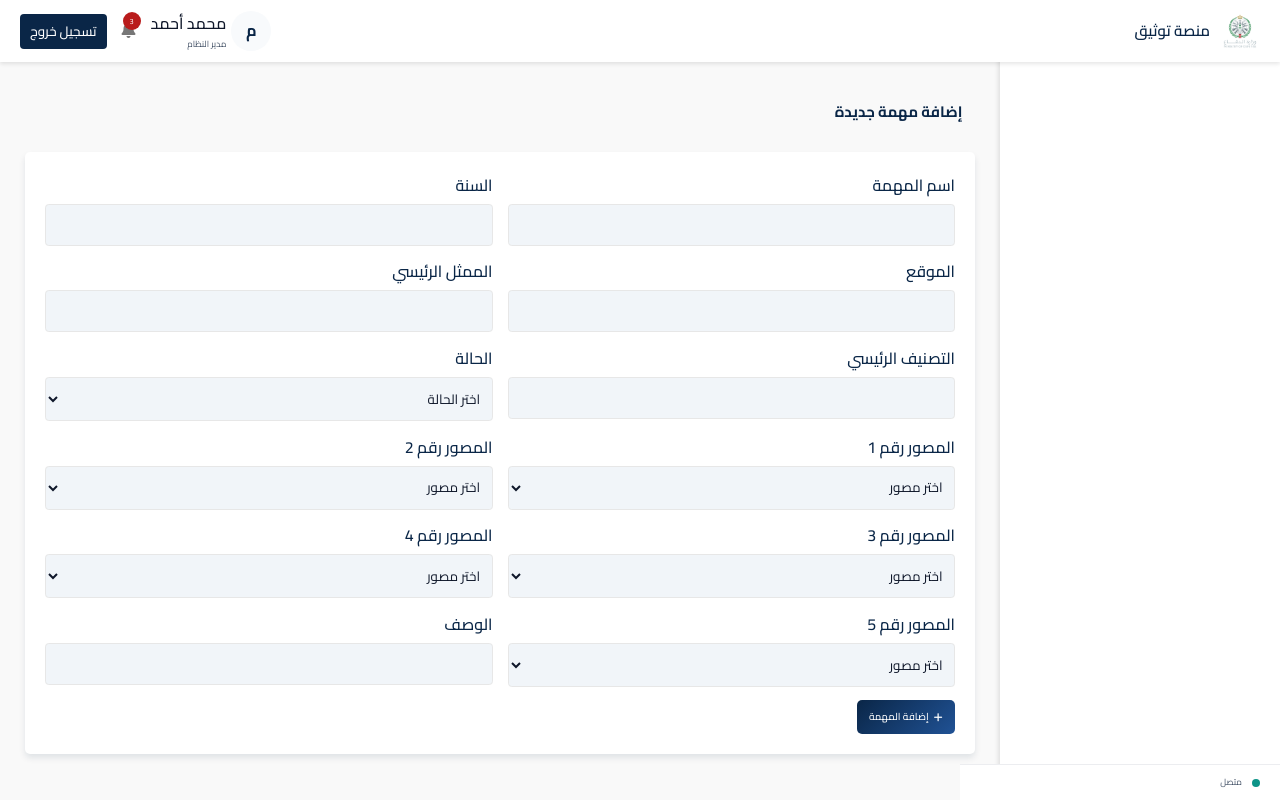
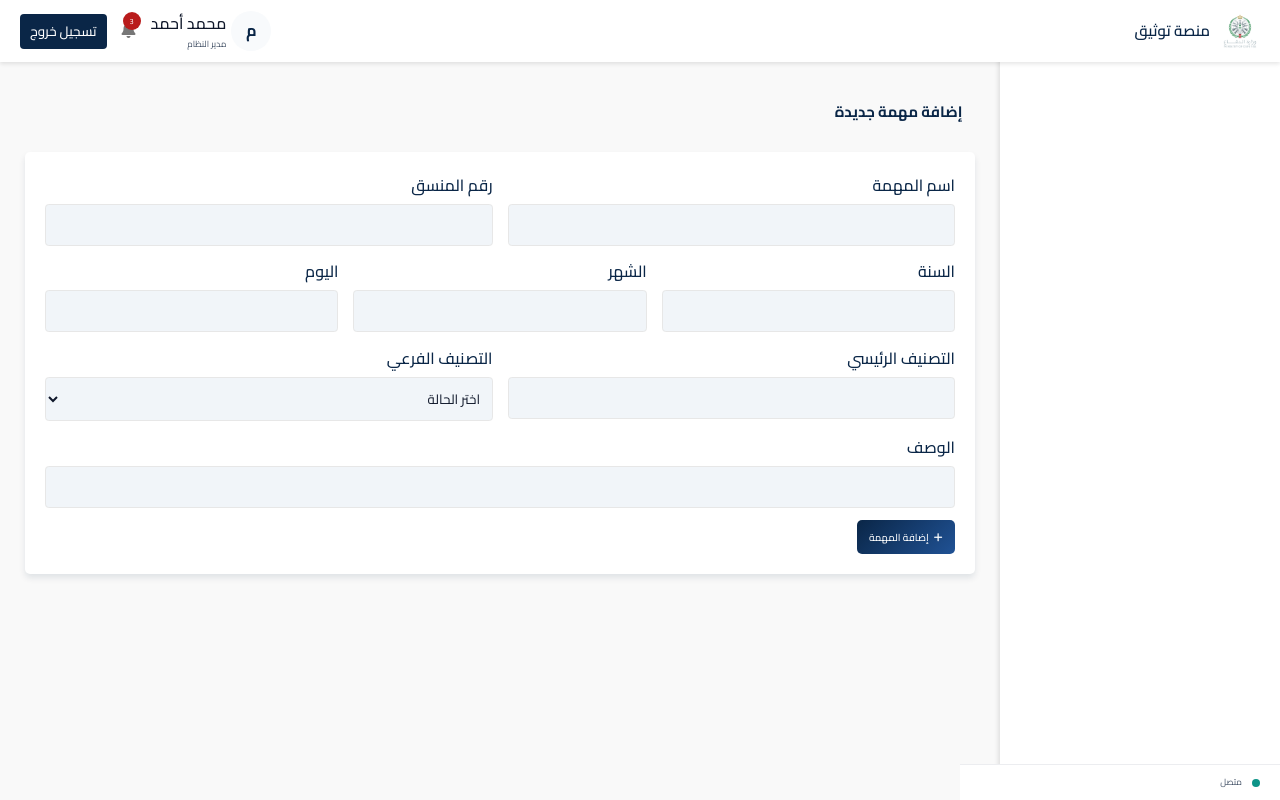
Before and after one commit to tawtheeq/tawtheeq, a React (Vite) app in the folder web/: page /dashboard/missions/addmission in a window 1280 px wide. Built offline with nearby package versions, Linux system fonts and the light colour scheme; the HTML template or start-up script is replaced by a standard one.

Commit message:
add get users functionality

```diff
--- a/web/src/pages/Addmission.jsx
+++ b/web/src/pages/Addmission.jsx
@@ -1,7 +1,12 @@
 import { useState } from 'react';
 import '../styles/pages/missions.scss';
+import { use } from 'react';
 
 export default function Addmission() {
+
+
+    const [mainCategories, setMainCtegories] = useState([])
+
     const [form, setForm] = useState({
         mission_name: '',
         year: '',
@@ -11,78 +16,20 @@ export default function Addmission() {
         status: '',
     });
 
-    const photographers = [
-        { id: 1, name: 'أحمد', delegationBalance: 5, leaves: [{ from: '2025-08-14', to: '2025-09-23' }] },
-        { id: 2, name: 'سارة', delegationBalance: 0, leaves: [] },
-        { id: 3, name: 'خالد', delegationBalance: 3, leaves: [{ from: '2025-08-14', to: '2025-09-01' }] },
-        { id: 4, name: 'مريم', delegationBalance: 2, leaves: [] },
-        { id: 5, name: 'يوسف', delegationBalance: 1, leaves: [{ from: '2025-09-10', to: '2025-09-15' }] },
-    ];
+    // const photographers = [
+    //     { id: 1, name: 'أحمد', delegationBalance: 5, leaves: [{ from: '2025-08-14', to: '2025-09-23' }] },
+    //     { id: 2, name: 'سارة', delegationBalance: 0, leaves: [] },
+    //     { id: 3, name: 'خالد', delegationBalance: 3, leaves: [{ from: '2025-08-14', to: '2025-09-01' }] },
+    //     { id: 4, name: 'مريم', delegationBalance: 2, leaves: [] },
+    //     { id: 5, name: 'يوسف', delegationBalance: 1, leaves: [{ from: '2025-09-10', to: '2025-09-15' }] },
+    // ];
 
-    const [selectedPhotographers, setSelectedPhotographers] = useState({
-        p1: '',
-        p2: '',
-        p3: '',
-        p4: '',
-        p5: '',
-    });
 
-    const taskStart = '2025-09-13';
-    const taskEnd = '2025-09-20';
 
-    // دالة للتحقق من تداخل تواريخ الإجازة مع فترة المهمة
-    const isDateRangeOverlapping = (start1, end1, start2, end2) => {
-        const s1 = new Date(start1);
-        const e1 = new Date(end1);
-        const s2 = new Date(start2);
-        const e2 = new Date(end2);
-        return s1 <= e2 && e1 >= s2;
-    };
+    // const taskStart = '2025-09-13';
+    // const taskEnd = '2025-09-20';
 
-    // دالة لإرجاع قائمة المصورين المتاحين مع استثناء المصورين المختارين في الحقول الأخرى
-  const getAvailablePhotographers = (currentFieldKey) => {
-  const selectedIds = [];
 
-  for (const key in selectedPhotographers) {
-    if (key !== currentFieldKey && selectedPhotographers[key]) {
-      selectedIds.push(selectedPhotographers[key]);
-    }
-  }
-
-  return photographers.filter(p => !selectedIds.includes(p.id.toString()));
-};
-
-    // دالة معالجة اختيار المصور لكل حقل بشكل مستقل
-    const handlePhotographerSelect = (fieldKey, e) => {
-        const photographerId = e.target.value;
-
-        // إذا لم يتم اختيار مصور (إلغاء الاختيار)
-        if (photographerId === '') {
-            setSelectedPhotographers(prev => ({ ...prev, [fieldKey]: '' }));
-            return;
-        }
-
-        const selected = photographers.find(p => p.id.toString() === photographerId);
-        if (!selected) return;
-
-        // تحقق من رصيد الانتداب
-        if (selected.delegationBalance <= 0) {
-            alert(`${selected.name} لا يملك رصيد انتداب كافٍ`);
-            return;
-        }
-
-        // تحقق من تعارض الإجازة مع فترة المهمة
-        const hasLeaveConflict = selected.leaves.some(leave =>
-            isDateRangeOverlapping(taskStart, taskEnd, leave.from, leave.to)
-        );
-        if (hasLeaveConflict) {
-            alert(`${selected.name} لديه إجازة تتعارض مع فترة المهمة`);
-            return;
-        }
-
-        // تحديث حالة المصور المختار لهذا الحقل
-        setSelectedPhotographers(prev => ({ ...prev, [fieldKey]: photographerId }));
-    };
 
     const handleChange = (e) => {
         setForm({ ...form, [e.target.name]: e.target.value });
@@ -135,7 +82,20 @@ export default function Addmission() {
                             required
                         />
                     </div>
-                    <div className="form-group">
+                   <div className="form-group">
+                        <label> رقم المنسق</label>
+                        <input
+                            type="text"
+                            name="mission_name"
+                            value={form.mission_name}
+                            onChange={handleChange}
+                            required
+                        />
+                    </div>
+                </div>
+
+                <div className="form-row">
+                        <div className="form-group">
                         <label>السنة</label>
                         <input
                             type="number"
@@ -145,25 +105,22 @@ export default function Addmission() {
                             required
                         />
                     </div>
-                </div>
-
-                <div className="form-row">
                     <div className="form-group">
-                        <label>الموقع</label>
+                        <label>الشهر</label>
                         <input
-                            type="text"
-                            name="location"
-                            value={form.location}
+                            type="number"
+                            name="year"
+                            value={form.year}
                             onChange={handleChange}
                             required
                         />
                     </div>
                     <div className="form-group">
-                        <label>الممثل الرئيسي</label>
+                        <label>اليوم</label>
                         <input
-                            type="text"
-                            name="main_person"
-                            value={form.main_person}
+                            type="number"
+                            name="year"
+                            value={form.year}
                             onChange={handleChange}
                             required
                         />
@@ -182,7 +139,7 @@ export default function Addmission() {
                         />
                     </div>
                     <div className="form-group">
-                        <label>الحالة</label>
+                        <label>التصنيف الفرعي</label>
                         <select
                             name="status"
                             value={form.status}
@@ -196,101 +153,10 @@ export default function Addmission() {
                     </div>
                 </div>
 
-                {/* حقول اختيار المصورين بشكل يدوي ومنفصل */}
-                <div className="form-row">
-                    <div className="form-group">
-                        <label>المصور رقم 1</label>
-                        <select
-                            value={selectedPhotographers.p1}
-                            onChange={(e) => handlePhotographerSelect('p1', e)}
-                        >
-                            <option value="">اختر مصور</option>
-                            {getAvailablePhotographers('p1').map((p) => (
-                                <option key={p.id} value={p.id}>
-                                    {p.name}
-                                </option>
-                            ))}
-                            {selectedPhotographers.p1 && (
-                                <option value="">إلغاء الاختيار</option>
-                            )}
-                        </select>
-                    </div>
 
-                    <div className="form-group">
-                        <label>المصور رقم 2</label>
-                        <select
-                            value={selectedPhotographers.p2}
-                            onChange={(e) => handlePhotographerSelect('p2', e)}
-                        >
-                            <option value="">اختر مصور</option>
-                            {getAvailablePhotographers('p2').map((p) => (
-                                <option key={p.id} value={p.id}>
-                                    {p.name}
-                                </option>
-                            ))}
-                            {selectedPhotographers.p2 && (
-                                <option value="">إلغاء الاختيار</option>
-                            )}
-                        </select>
-                    </div>
-                </div>
 
                 <div className="form-row">
-                    <div className="form-group">
-                        <label>المصور رقم 3</label>
-                        <select
-                            value={selectedPhotographers.p3}
-                            onChange={(e) => handlePhotographerSelect('p3', e)}
-                        >
-                            <option value="">اختر مصور</option>
-                            {getAvailablePhotographers('p3').map((p) => (
-                                <option key={p.id} value={p.id}>
-                                    {p.name}
-                                </option>
-                            ))}
-                            {selectedPhotographers.p3 && (
-                                <option value="">إلغاء الاختيار</option>
-                            )}
-                        </select>
-                    </div>
 
-                    <div className="form-group">
-                        <label>المصور رقم 4</label>
-                        <select
-                            value={selectedPhotographers.p4}
-                            onChange={(e) => handlePhotographerSelect('p4', e)}
-                        >
-                            <option value="">اختر مصور</option>
-                            {getAvailablePhotographers('p4').map((p) => (
-                                <option key={p.id} value={p.id}>
-                                    {p.name}
-                                </option>
-                            ))}
-                            {selectedPhotographers.p4 && (
-                                <option value="">إلغاء الاختيار</option>
-                            )}
-                        </select>
-                    </div>
-                </div>
-
-                <div className="form-row">
-                    <div className="form-group">
-                        <label>المصور رقم 5</label>
-                        <select
-                            value={selectedPhotographers.p5}
-                            onChange={(e) => handlePhotographerSelect('p5', e)}
-                        >
-                            <option value="">اختر مصور</option>
-                            {getAvailablePhotographers('p5').map((p) => (
-                                <option key={p.id} value={p.id}>
-                                    {p.name}
-                                </option>
-                            ))}
-                            {selectedPhotographers.p5 && (
-                                <option value="">إلغاء الاختيار</option>
-                            )}
-                        </select>
-                    </div>
                     <div className="form-group">
                         <label>الوصف</label>
                         <input
```
Also changed, not shown: web/src/pages/Missions.jsx (+83 -81 lines), web/src/pages/Users.jsx (+58 -37 lines).
